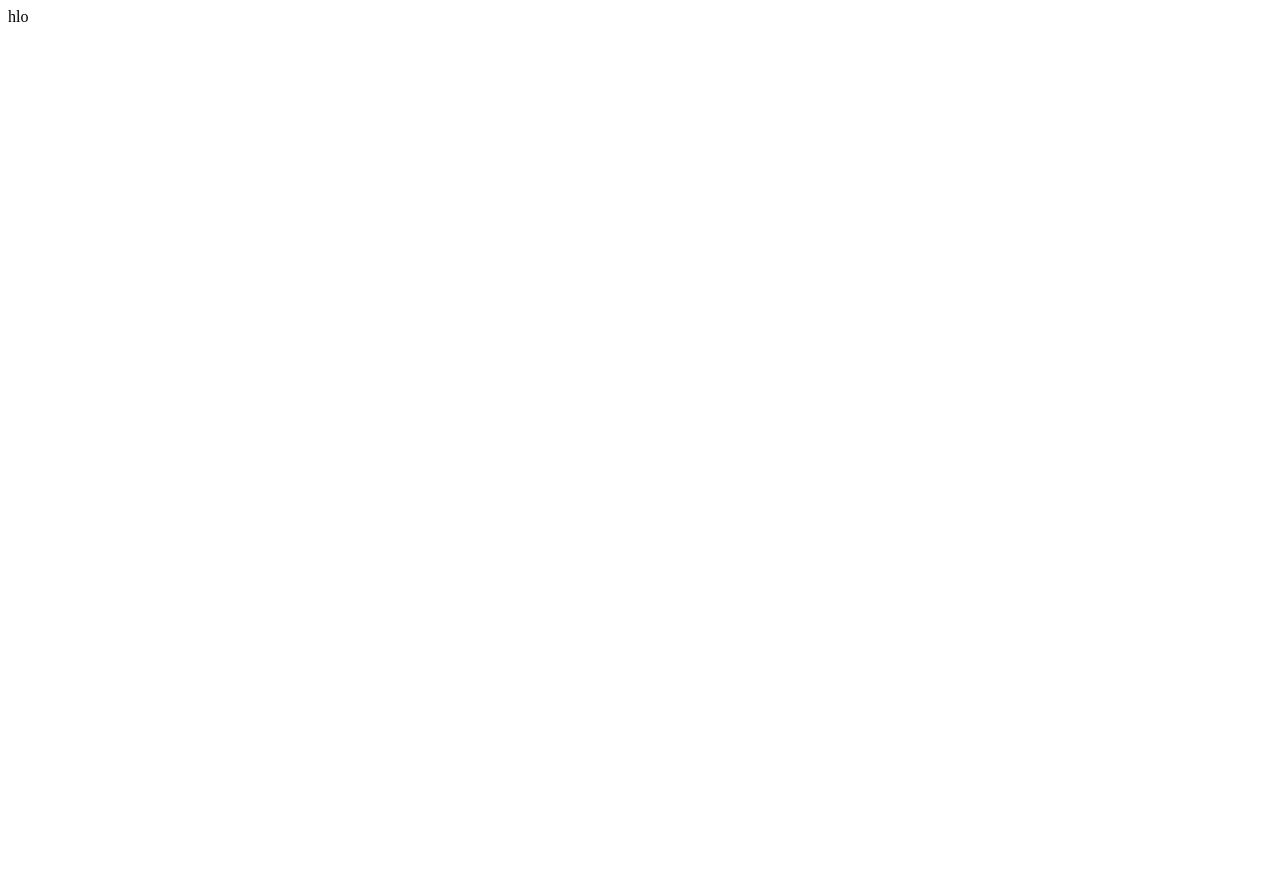
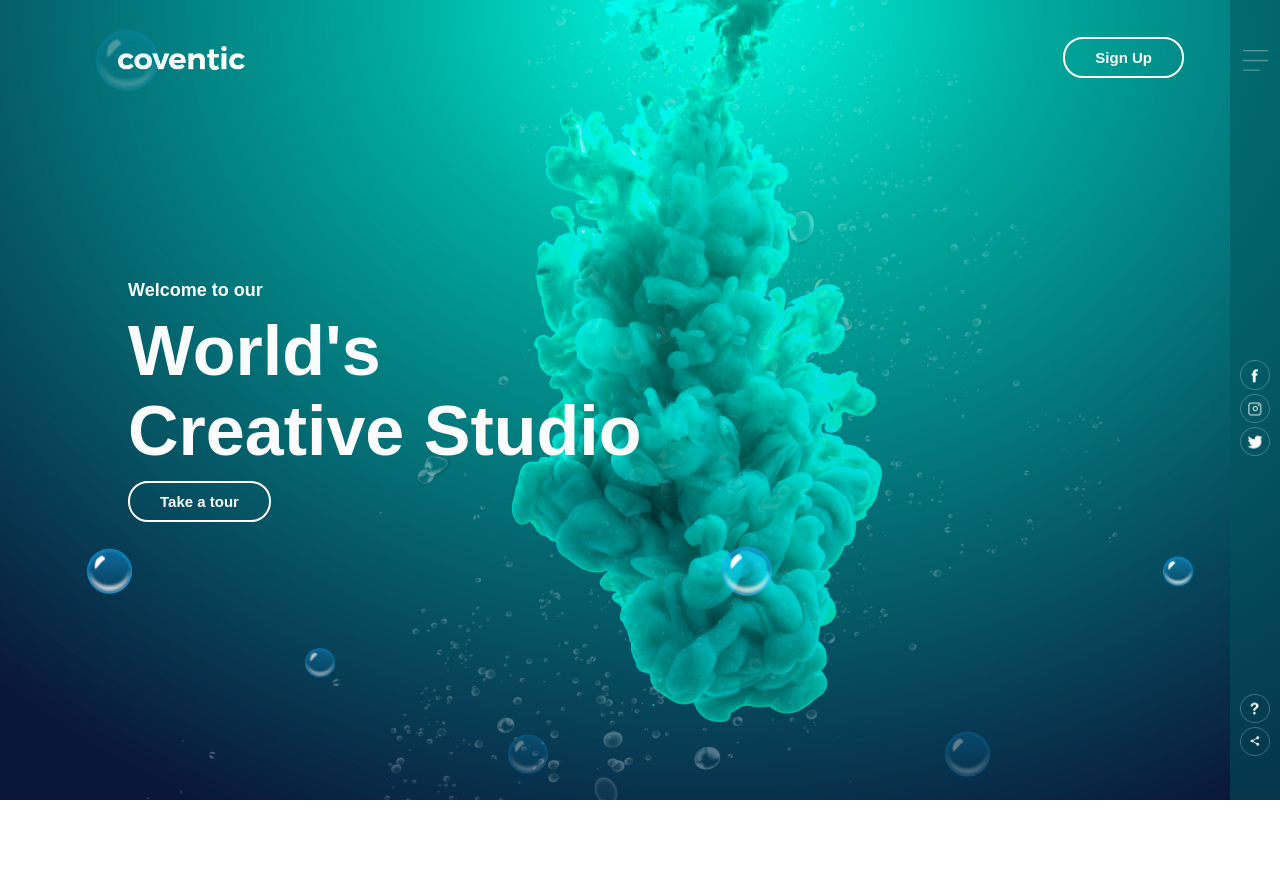
Before and after one commit to KajalSaini-123/Animated-SASS-Project, a plain HTML site: page index.html in a window 1280 px wide. Before the commit the page ends 800 px from the top, so only its background shows below. Drawn offline with Linux system fonts and the light colour scheme.

Commit message:
first-animated section-done

```diff
--- a/css/style.css
+++ b/css/style.css
@@ -1,5 +1,139 @@
-*{
-    margin: 0;
-    padding: 0;
-    box-sizing: border-box
-};
+* {
+  margin: 0;
+  padding: 0;
+  box-sizing: border-box;
+  /* background-color: green; */
+}
+body {
+  font-family: Arial, Helvetica, sans-serif;
+}
+:root {
+  --text: #fbfcfd;
+}
+.first-section {
+  padding: 20px 0;
+  background-image: url(../img/background.png);
+  background-size: cover;
+  width: 100%;
+  height: 100vh;
+  position: relative;
+}
+.navbar {
+  width: 85%;
+  display: flex;
+  justify-content: space-between;
+  align-items: center;
+  height: 15%;
+  margin: auto;
+}
+.navbar img {
+  width: 150px;
+  margin-top: 10px;
+}
+.common-btn {
+  color: var(--text);
+  padding: 10px 30px;
+  background: transparent;
+  border: 2px solid #fff;
+  border-radius: 20px;
+  font-size: 15px;
+  font-weight: 600;
+  outline: none;
+  cursor: pointer;
+}
+.content {
+  position: absolute;
+  top: 35%;
+  left: 10%;
+  color: var(--text);
+}
+.content h1 {
+  font-size: 70px;
+  margin-bottom: 10px;
+}
+.content h4 {
+  font-size: 18px;
+  margin-bottom: 10px;
+}
+.side-bar {
+  width: 50px;
+  height: 100vh;
+  background: linear-gradient(#00545d82, #00545d82);
+  position: absolute;
+  top: 0;
+  right: 0;
+}
+.side-bar .menu img {
+  width: 25px;
+  display: block;
+  margin: 50px auto 0;
+  cursor: pointer;
+}
+.side-bar .first-links,
+.side-bar .second-links {
+  text-align: center;
+}
+.side-bar .first-links img,
+.side-bar .second-links img {
+  width: 30px;
+  margin: auto;
+  cursor: pointer;
+}
+.side-bar .first-links {
+  position: absolute;
+  top: 45%;
+}
+.side-bar .second-links {
+  position: absolute;
+  bottom: 40px;
+}
+.first-section .bubbles img {
+  width: 30px;
+  animation: bubble 7s linear infinite;
+}
+.first-section .bubbles {
+  width: 100%;
+  position: absolute;
+  align-items: center;
+  bottom: -70px;
+  display: flex;
+  justify-content: space-around;
+}
+@keyframes bubble {
+  0% {
+    transform: translateY(0);
+    opacity: 0;
+  }
+  40% {
+    opacity: 1;
+  }
+  70% {
+    opacity: 1;
+  }
+  100% {
+    transform: translateY(-80vh);
+    opacity: 0;
+  }
+}
+.first-section .bubbles img:nth-child(1){
+    animation-delay: 2s;
+    width: 45px;
+}
+.first-section .bubbles img:nth-child(2){
+    animation-delay: 3s;
+}
+.first-section .bubbles img:nth-child(3){
+    animation-delay: 4s;
+    width: 40px;
+}
+.first-section .bubbles img:nth-child(4){
+    animation-delay: 2s;
+    width: 50px;
+}
+.first-section .bubbles img:nth-child(5){
+    animation-delay: 4s;
+    width: 45px;
+}
+.first-section .bubbles img:nth-child(6){
+    animation-delay: 2s;
+}
--- a/index.html
+++ b/index.html
@@ -1,12 +1,45 @@
 <!DOCTYPE html>
 <html lang="en">
-<head>
-    <meta charset="UTF-8">
-    <meta http-equiv="X-UA-Compatible" content="IE=edge">
-    <meta name="viewport" content="width=device-width, initial-scale=1.0">
+  <head>
+    <meta charset="UTF-8" />
+    <meta http-equiv="X-UA-Compatible" content="IE=edge" />
+    <meta name="viewport" content="width=device-width, initial-scale=1.0" />
+    <link rel="stylesheet" href="./css/style.css" />
     <title>Document</title>
-</head>
-<body>
-    hlo
-</body>
+  </head>
+  <body>
+    <div class="first-section">
+      <div class="header">
+        <div class="navbar">
+          <div class="logo"><img src="./img/logo.png" /></div>
+          <button class="common-btn">Sign Up</button>
+        </div>
+        <div class="content">
+          <h4>Welcome to our</h4>
+          <h1>World's <br />Creative Studio</h1>
+          <button class="common-btn">Take a tour</button>
+        </div>
+      </div>
+      <div class="side-bar">
+        <div class="menu"><img src="./img/menu.png" alt="menu" /></div>
+        <div class="first-links">
+          <img src="./img/fb.png" alt="fb" />
+          <img src="./img/ig.png" alt="ig" />
+          <img src="./img/tw.png" alt="tw" />
+        </div>
+        <div class="second-links">
+          <img src="./img/info.png" alt="info" />
+          <img src="./img/share.png" alt="share" />
+        </div>
+      </div>
+      <div class="bubbles">
+        <img src="./img/bubble.png" alt="bubbles">
+        <img src="./img/bubble.png" alt="bubbles">
+        <img src="./img/bubble.png" alt="bubbles">
+        <img src="./img/bubble.png" alt="bubbles">
+        <img src="./img/bubble.png" alt="bubbles">
+        <img src="./img/bubble.png" alt="bubbles">
+      </div>
+    </div>
+  </body>
 </html>
```
Also changed, not shown: img/background.png (added), img/bubble.png (added), img/fb.png (added), img/ig.png (added), img/info.png (added), img/logo.png (added), img/menu.png (added), img/share.png (added), img/tw.png (added).
